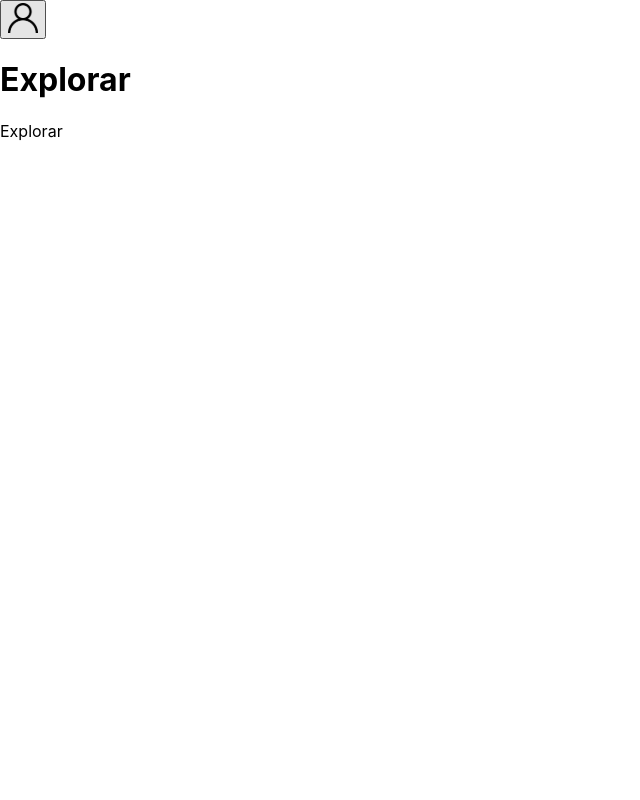
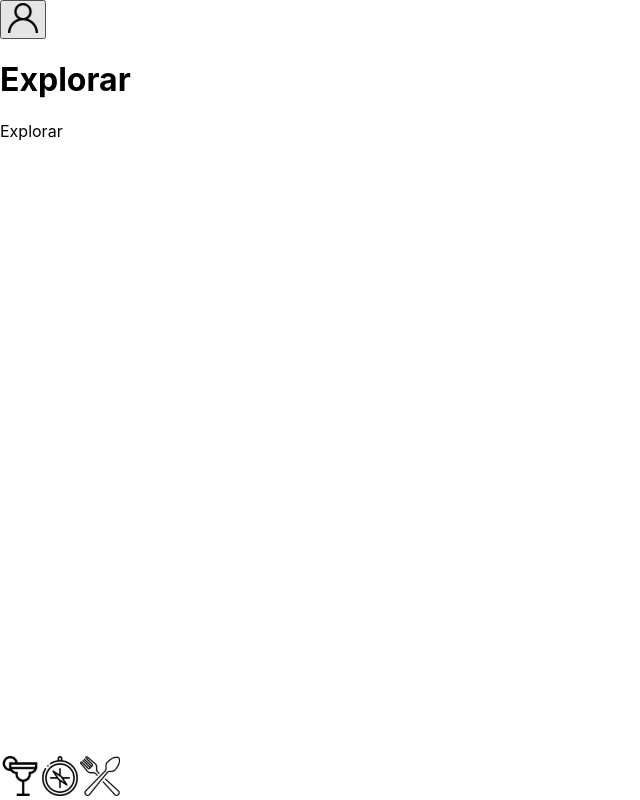
Before and after one commit to mayukuni/recipes-app, a React (Create React App) app: page /explorar in a window 1280 px wide. Shown: the top 800 px of the page, without its empty margins (0-640 px from the left). Built offline with nearby package versions, Linux system fonts and the light colour scheme.

Commit message:
requirement 19 to 24

```diff
--- a/src/components/Footer.jsx
+++ b/src/components/Footer.jsx
@@ -5,7 +5,8 @@ import exploreIcon from '../images/exploreIcon.svg';
 import mealIcon from '../images/mealIcon.svg';
 
 function Footer() {
-  const footerStyle = { marginTop: '100vh' };
+  const footerStyle = { position: 'fixed',
+    bottom: '0px' };
   return (
     <footer data-testid="footer" style={ footerStyle }>
       <Link to="/bebidas" data-testid="drinks-bottom-btn">
```
Also changed, not shown: src/pages/Login.jsx (renamed from src/pages/Login.js).
